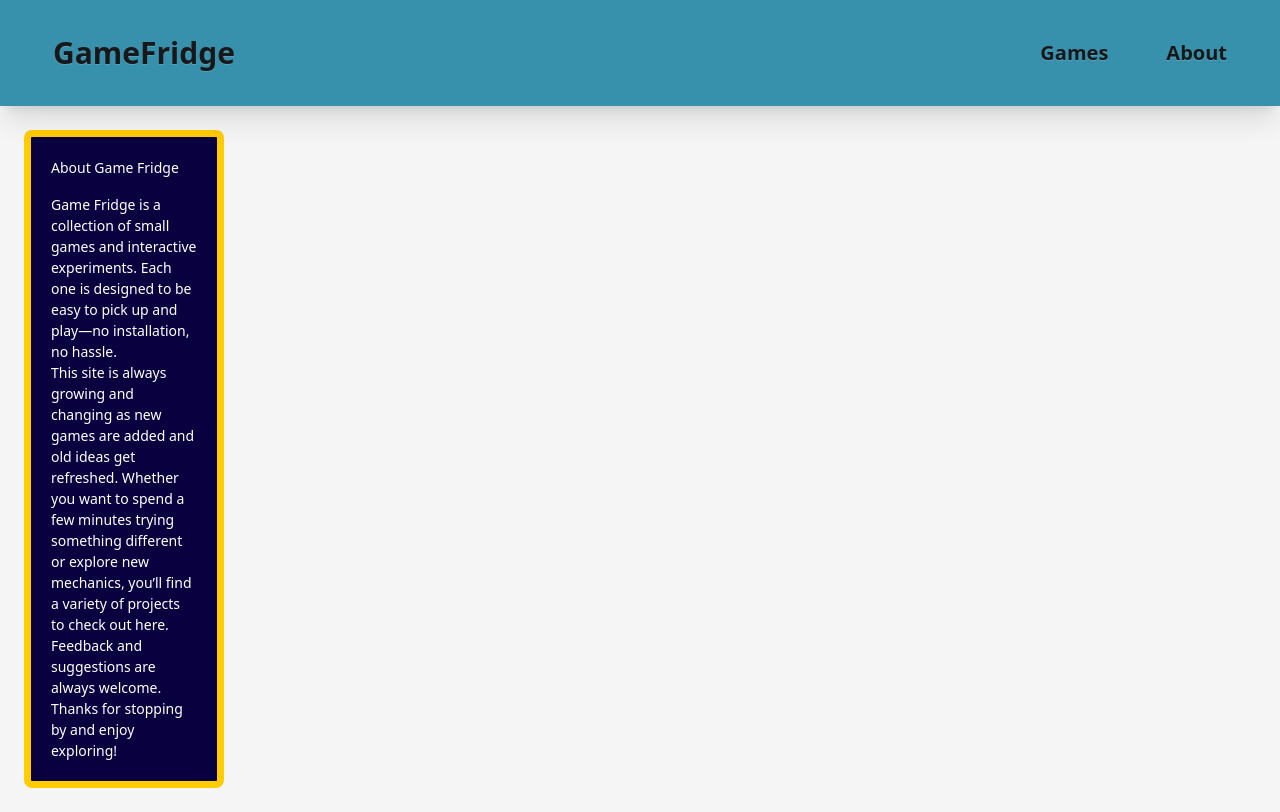
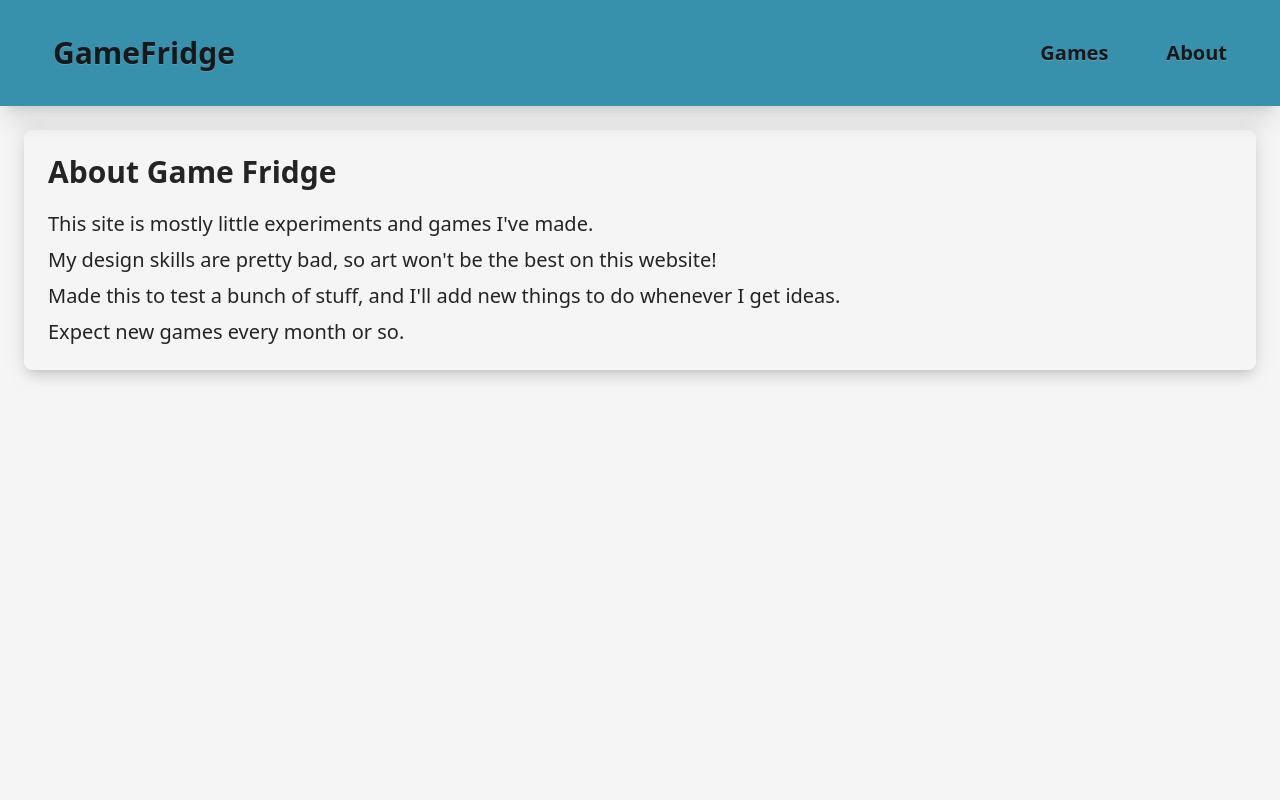
Before and after one commit to anay-schottlabs/web-experiments, a Vue app: page /about in a window 1280 px wide. Built offline with nearby package versions, Linux system fonts and the light colour scheme.

Commit message:
Restyled about page

```diff
--- a/src/About.vue
+++ b/src/About.vue
@@ -1,30 +1,11 @@
-<script setup>
-</script>
-
 <template>
-  <div class="card card-body w-50 p-5 rounded-5">
-    <div class="text-white">
-      <h2 class="fs-1 pb-4 title">About Game Fridge</h2>
-      <p class="fs-5">
-        Game Fridge is a collection of small games and interactive experiments. Each one is designed to be easy to pick up and play—no installation, no hassle.
-      </p>
-      <p class="fs-5">
-        This site is always growing and changing as new games are added and old ideas get refreshed. Whether you want to spend a few minutes trying something different or explore new mechanics, you’ll find a variety of projects to check out here.
-      </p>
-      <p class="fs-5">
-        Feedback and suggestions are always welcome. Thanks for stopping by and enjoy exploring!
-      </p>
+  <div class="card bg-palette-white shadow-lg drop-shadow-[0_0px_10px_rgba(0,0,0,0.1)] hover:shadow-2xl">
+    <div class="card-body text-palette-black text-xl">
+      <div class="card-title text-3xl mb-3">About Game Fridge</div>
+      <p>This site is mostly little experiments and games I've made.</p>
+      <p>My design skills are pretty bad, so art won't be the best on this website!</p>
+      <p>Made this to test a bunch of stuff, and I'll add new things to do whenever I get ideas.</p>
+      <p>Expect new games every month or so.</p>
     </div>
   </div>
 </template>
-
-<style scoped>
-.card {
-  background-color: #090040;
-  border: 0.5em solid #FFCC00;
-}
-
-.btn {
-  color: #090040
-}
-</style>
```
